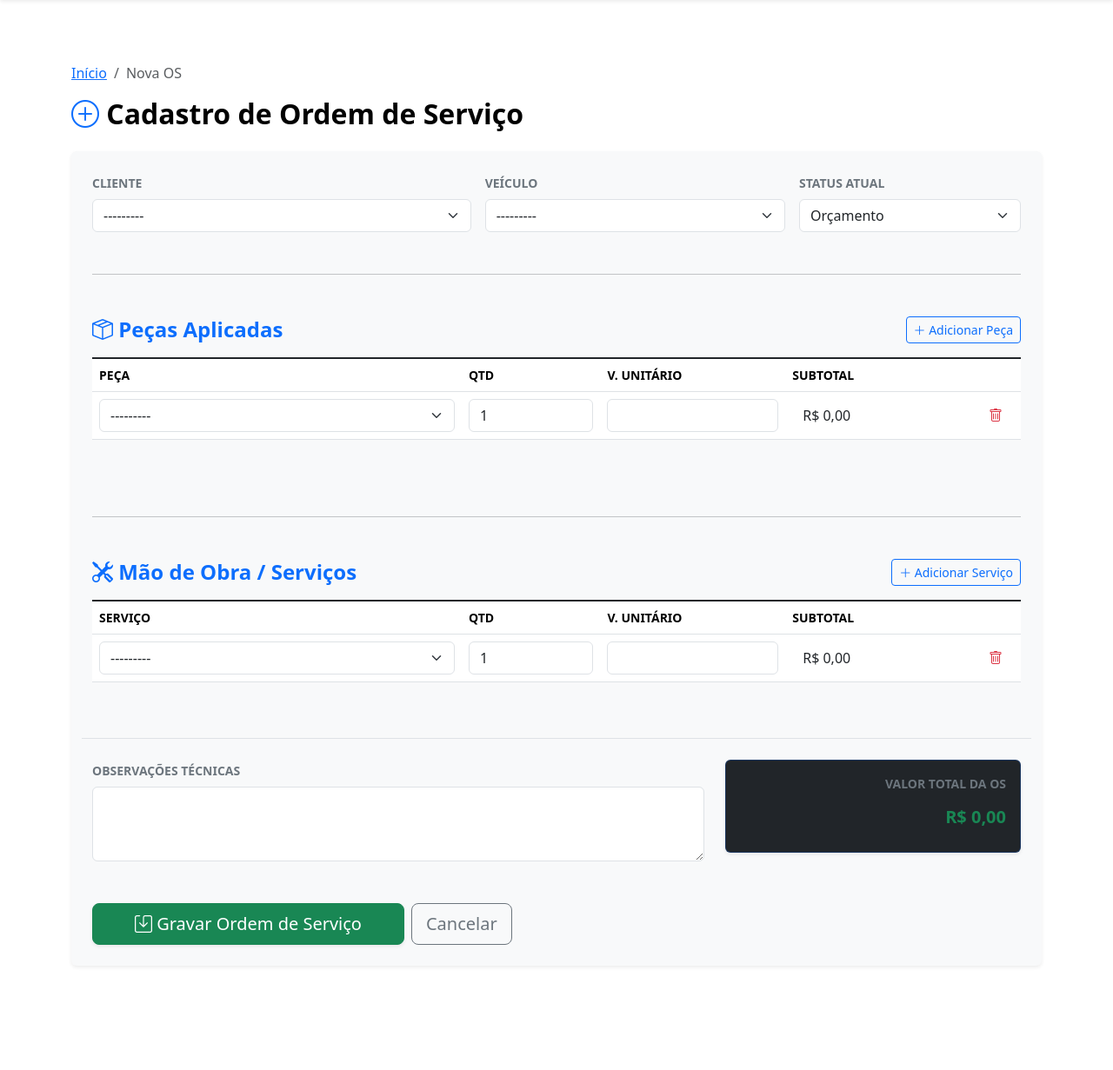
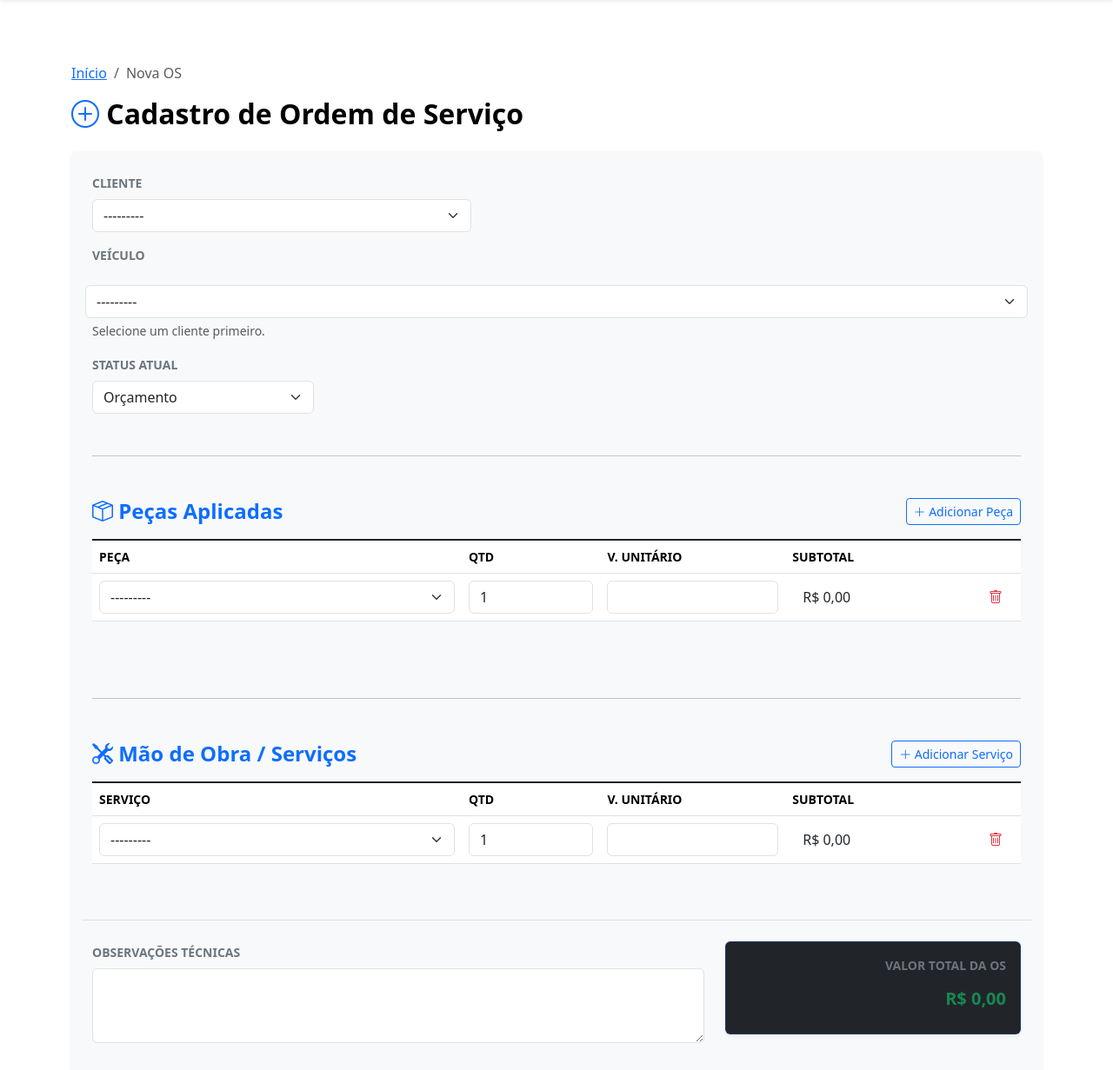
Before and after one commit to MarceloMacedoFH/Oficina_Django, a Django app: page /ordens/nova/ in a window 1280 px wide. Shown: the part 57-1288 px from the top of the page at 87% size. Run offline with Django 5.2, Linux system fonts and the light colour scheme; a user stored in the database is signed in; tables that the repository leaves empty hold one stand-in row (values such as "Sample post").

Commit message:
Correção apresentação carros na OS

```diff
--- a/servicos/forms.py
+++ b/servicos/forms.py
@@ -1,5 +1,5 @@
 from django import forms
-from .models import OrdemServico, ItemPeca, ItemServico
+from .models import OrdemServico, ItemPeca, ItemServico,Veiculo
 
 class OSForm(forms.ModelForm):
     class Meta:
@@ -12,6 +12,22 @@ class OSForm(forms.ModelForm):
             'observacoes': forms.Textarea(attrs={'class': 'form-control', 'rows': 3}),
         }
 
+    def __init__(self, *args, **kwargs):
+        super().__init__(*args, **kwargs)
+
+        # 1. Começa com a lista vazia por segurança
+        self.fields['veiculo'].queryset = Veiculo.objects.none()
+
+        # 2. Se houver um cliente já selecionado (Edição ou erro de POST)
+        if 'cliente' in self.data:
+            try:
+                cliente_id = int(self.data.get('cliente'))
+                self.fields['veiculo'].queryset = Veiculo.objects.filter(cliente_id=cliente_id).distinct()
+            except (ValueError, TypeError):
+                pass
+        elif self.instance.pk and self.instance.cliente:
+            # Se for edição, traz apenas os veículos daquele cliente específico
+            self.fields['veiculo'].queryset = self.instance.cliente.veiculos.all().distinct()
 ItemPecaFormSet = forms.inlineformset_factory(
     OrdemServico, ItemPeca, fields=['peca', 'quantidade', 'preco_unitario'],
     extra=1, can_delete=True, min_num=0, validate_min=False,
--- a/servicos/templates/servicos/form_os.html
+++ b/servicos/templates/servicos/form_os.html
@@ -37,10 +37,9 @@
                 <label class="form-label fw-bold text-secondary small">CLIENTE</label>
                 {{ form.cliente }}
             </div>
-            <div class="col-md-4">
                 <label class="form-label fw-bold text-secondary small">VEÍCULO</label>
                 {{ form.veiculo }}
-            </div>
+            <div id="veiculo-help" class="form-text small">Selecione um cliente primeiro.</div>
             <div class="col-md-3">
                 <label class="form-label fw-bold text-secondary small">STATUS ATUAL</label>
                 {{ form.status }}
--- a/servicos/urls.py
+++ b/servicos/urls.py
@@ -6,6 +6,7 @@ urlpatterns = [
     path('', views.lista_ordens_servico, name='lista_os'),
     path('nova/', views.nova_os, name='nova_os'),
     path('buscar-preco/', views.buscar_preco, name='buscar_preco'),
+    path('buscar-veiculos/', views.buscar_veiculos_cliente, name='buscar_veiculos_cliente'),
     path('alterar-status/<int:os_id>/', views.alterar_status_os, name='alterar_status_os'),
     path('editar/<int:pk>/', views.editar_os, name='editar_os'),
     path('imprimir/<int:pk>/', views.imprimir_os, name='imprimir_os'),
--- a/servicos/views.py
+++ b/servicos/views.py
@@ -5,7 +5,7 @@ from django.contrib import messages
 from django.db import transaction
 from django.db.models import Sum
 from django.utils import timezone
-from .models import OrdemServico, Pecas, Servico, ItemPeca
+from .models import OrdemServico, Pecas, Servico, ItemPeca, Veiculo
 from .forms import OSForm, ItemPecaFormSet, ItemServicoFormSet
 
 @login_required
@@ -135,6 +135,14 @@ def buscar_preco(request):
         return JsonResponse({'preco': 0}, status=404)
 
 @login_required
+def buscar_veiculos_cliente(request):
+    cliente_id = request.GET.get('cliente_id')
+    if not cliente_id:
+        return JsonResponse([], safe=False)
+    veiculos = Veiculo.objects.filter(cliente_id=cliente_id).values('id', 'modelo', 'placa').distinct()
+    return JsonResponse(list(veiculos), safe=False)
+
+@login_required
 def alterar_status_os(request, os_id):
     if request.method == 'POST':
         novo_status = request.POST.get('status')
--- a/static/js/os_logic.js
+++ b/static/js/os_logic.js
@@ -163,4 +163,46 @@ document.addEventListener('DOMContentLoaded', function() {
             }
         }
     });
+
+    // --- 5. FILTRO DINÂMICO DE VEÍCULOS POR CLIENTE ---
+    // No seu os_logic.js
+    const selectCliente = document.querySelector('select[name="cliente"]');
+    const selectVeiculo = document.querySelector('select[name="veiculo"]');
+
+    if (selectCliente && selectVeiculo) {
+        // Removemos qualquer listener anterior para evitar execuções duplas
+        selectCliente.replaceWith(selectCliente.cloneNode(true));
+        const novoSelectCliente = document.querySelector('select[name="cliente"]');
+
+        novoSelectCliente.addEventListener('change', function() {
+            const clienteId = this.value;
+
+            // Limpeza Total: Remove todos os filhos antes de qualquer fetch
+            while (selectVeiculo.firstChild) {
+                selectVeiculo.removeChild(selectVeiculo.firstChild);
+            }
+
+            // Adiciona a opção padrão
+            const padrao = new Option('---------', '');
+            selectVeiculo.add(padrao);
+
+            if (clienteId) {
+                fetch(`/ordens/buscar-veiculos/?cliente_id=${clienteId}`)
+                    .then(res => res.json())
+                    .then(dados => {
+                        // Usamos um Set para garantir unicidade no lado do cliente
+                        const idsExistentes = new Set();
+
+                        dados.forEach(v => {
+                            if (!idsExistentes.has(v.id)) {
+                                const option = new Option(`${v.modelo} (${v.placa})`, v.id);
+                                selectVeiculo.add(option);
+                                idsExistentes.add(v.id);
+                            }
+                        });
+                    })
+                    .catch(err => console.error('Erro ao buscar veículos:', err));
+            }
+        });
+    }
 });
```
